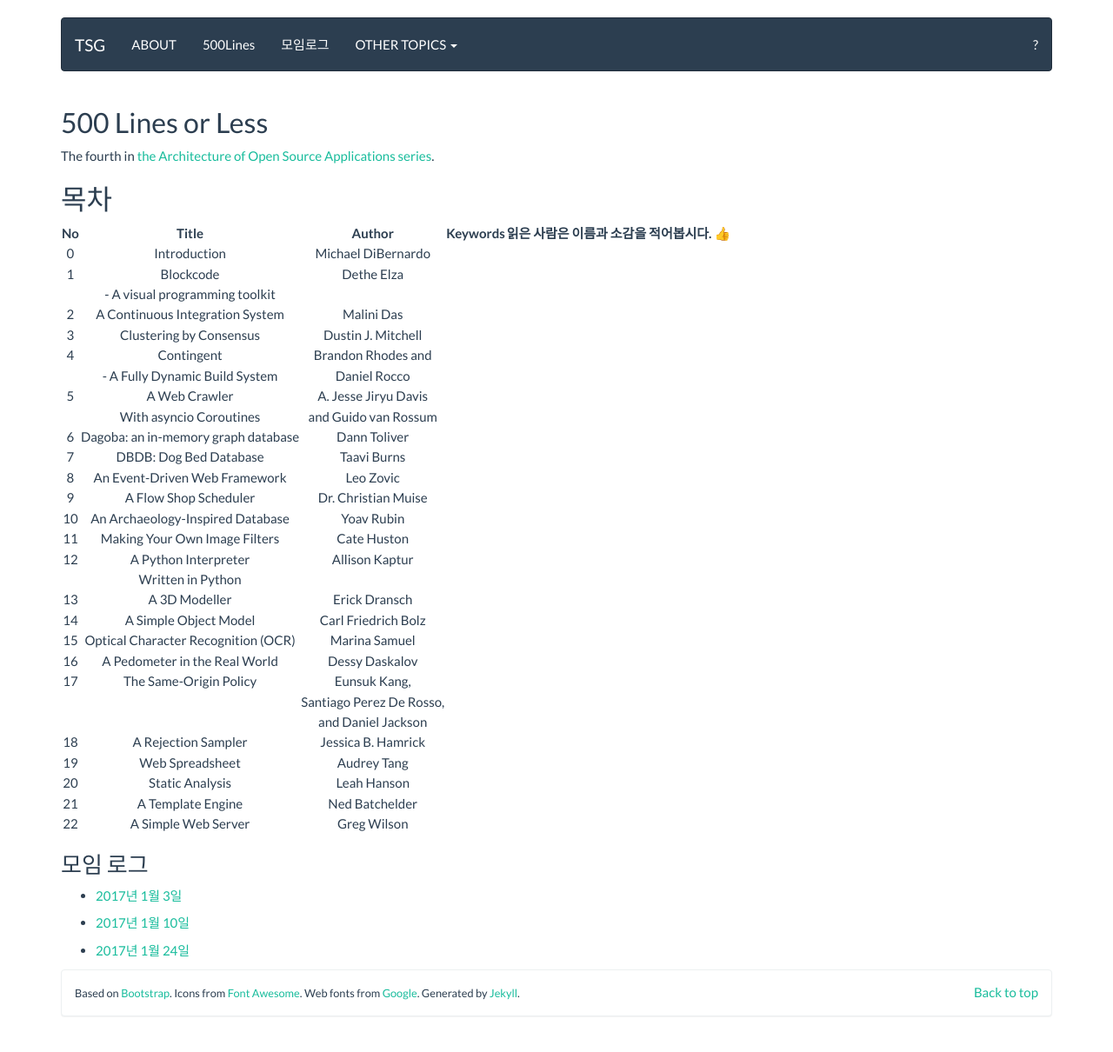
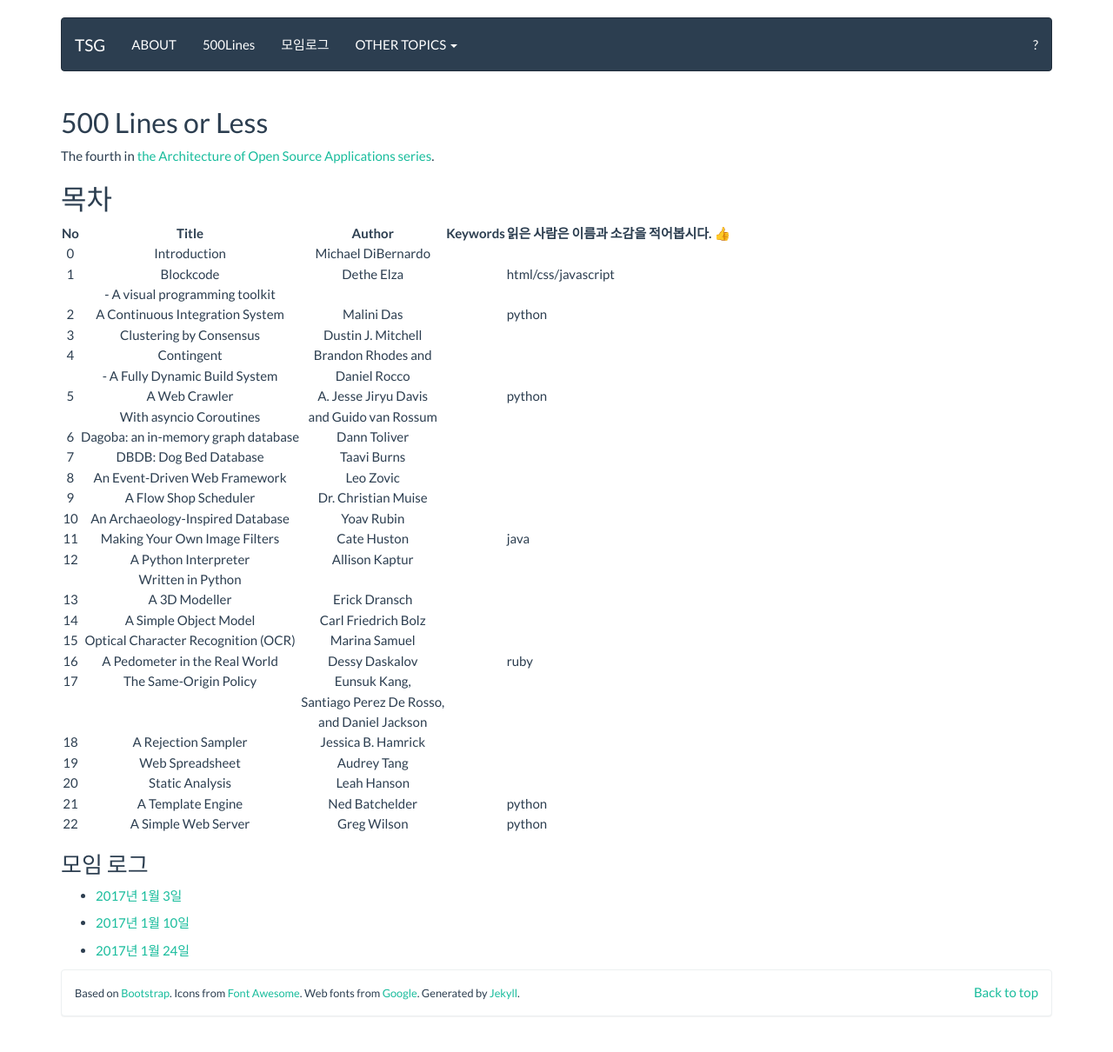
Before and after one commit to tuestudy/tuestudy.github.io, a Jekyll site: the page built from topics/500lines.md, in a window 1280 px wide. Shown: the whole page at 87% size. Built offline with Jekyll 4.4.1, drawn with Linux system fonts in a browser that asks for light colours; emoji names are drawn with the system emoji font.

Commit message:
add some language on 500lines

```diff
--- a/topics/500lines.md
+++ b/topics/500lines.md
@@ -14,17 +14,17 @@
 |:--:|:-----------------------------------:|:------------------------:|:----------------|:-----------------------------------|
 | 0  | Introduction                        |  Michael DiBernardo      |                 |                                    |
 |----+-------------------------------------+--------------------------+-----------------+------------------------------------|
-| 1  | Blockcode                           | Dethe Elza               |                 |                                    |
+| 1  | Blockcode                           | Dethe Elza               |                 | html/css/javascript                |
 |    |  - A visual programming toolkit     |                          |                 |                                    |
 |----+-------------------------------------+--------------------------+-----------------+------------------------------------|
-| 2  | A Continuous Integration System     | Malini Das               |                 |                                    |
+| 2  | A Continuous Integration System     | Malini Das               |                 | python                             |
 |----+-------------------------------------+--------------------------+-----------------+------------------------------------|
 | 3  | Clustering by Consensus             | Dustin J. Mitchell       |                 |                                    |
 |----+-------------------------------------+--------------------------+-----------------+------------------------------------|
 | 4  | Contingent                          | Brandon Rhodes and       |                 |                                    |
 |    |  - A Fully Dynamic Build System     | Daniel Rocco             |                 |                                    |
 |----+-------------------------------------+--------------------------+-----------------+------------------------------------|
-| 5  | A Web Crawler                       | A. Jesse Jiryu Davis     |                 |                                    |
+| 5  | A Web Crawler                       | A. Jesse Jiryu Davis     |                 | python                             |
 |    | With asyncio Coroutines             | and Guido van Rossum     |                 |                                    |
 |----+-------------------------------------+--------------------------+-----------------+------------------------------------|
 | 6  | Dagoba: an in-memory graph database | Dann Toliver             |                 |                                    |
@@ -37,7 +37,7 @@
 |----+-------------------------------------+--------------------------+-----------------+------------------------------------|
 | 10 | An Archaeology-Inspired Database    | Yoav Rubin               |                 |                                    |
 |----+-------------------------------------+--------------------------+-----------------+------------------------------------|
-| 11 | Making Your Own Image Filters       | Cate Huston              |                 |                                    |
+| 11 | Making Your Own Image Filters       | Cate Huston              |                 | java                               |
 |----+-------------------------------------+--------------------------+-----------------+------------------------------------|
 | 12 | A Python Interpreter                | Allison Kaptur           |                 |                                    |
 |    | Written in Python                   |                          |                 |                                    |
@@ -48,7 +48,7 @@
 |----+-------------------------------------+--------------------------+-----------------+------------------------------------|
 | 15 | Optical Character Recognition (OCR) | Marina Samuel            |                 |                                    |
 |----+-------------------------------------+--------------------------+-----------------+------------------------------------|
-| 16 | A Pedometer in the Real World       | Dessy Daskalov           |                 |                                    |
+| 16 | A Pedometer in the Real World       | Dessy Daskalov           |                 | ruby                               |
 |----+-------------------------------------+--------------------------+-----------------+------------------------------------|
 | 17 | The Same-Origin Policy              | Eunsuk Kang,             |                 |                                    |
 |    |                                     | Santiago Perez De Rosso, |                 |                                    |
@@ -60,9 +60,9 @@
 |----+-------------------------------------+--------------------------+-----------------+------------------------------------|
 | 20 | Static Analysis                     | Leah Hanson              |                 |                                    |
 |----+-------------------------------------+--------------------------+-----------------+------------------------------------|
-| 21 | A Template Engine                   | Ned Batchelder           |                 |                                    |
+| 21 | A Template Engine                   | Ned Batchelder           |                 | python                             |
 |----+-------------------------------------+--------------------------+-----------------+------------------------------------|
-| 22 | A Simple Web Server                 | Greg Wilson              |                 |                                    |
+| 22 | A Simple Web Server                 | Greg Wilson              |                 | python                             |
 |----+-------------------------------------+--------------------------+-----------------+------------------------------------|
 
 
```
